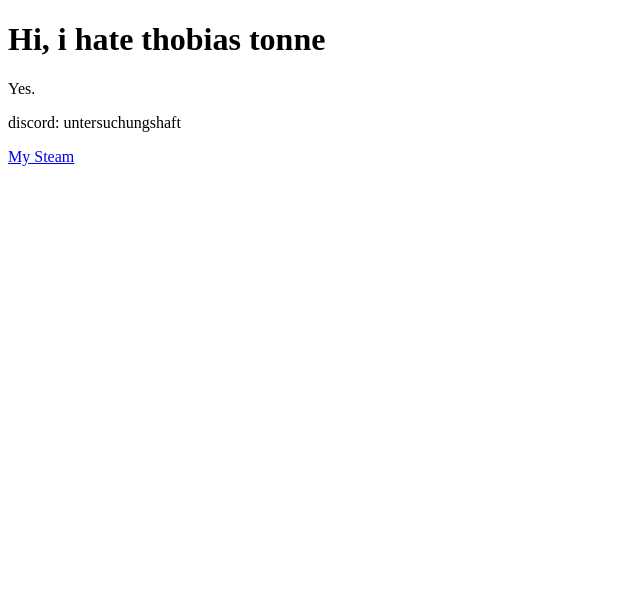
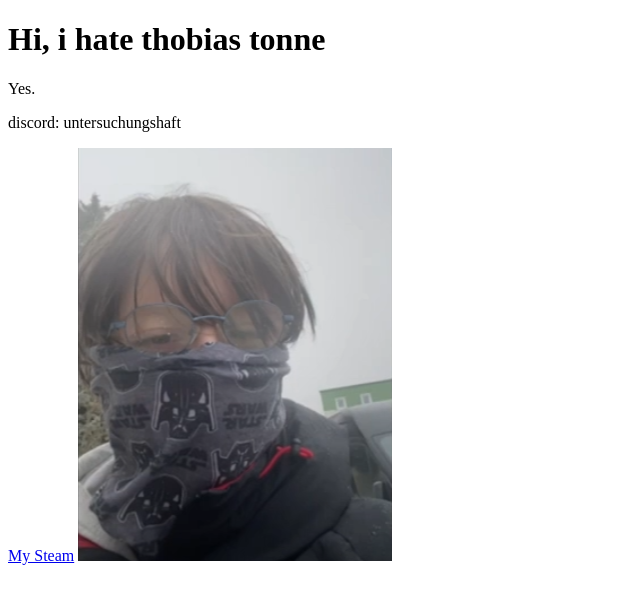
Before and after one commit to xuynix1337/xuynix1337.github.io, a plain HTML site: page index.html in a window 1280 px wide. Shown: the whole page, without its empty margins (0-640 px from the left). Drawn offline with Linux system fonts and the light colour scheme.

Commit message:
post thobias on website

```diff
--- a/index.html
+++ b/index.html
@@ -5,5 +5,6 @@
 <p>Yes.</p>
 <p>discord: untersuchungshaft</p>
 <a href="https://steamcommunity.com/id/thobiastonne">My Steam</a>
+<img src="tobias.png" alt="tobias">
 </body>
 </html>
```
